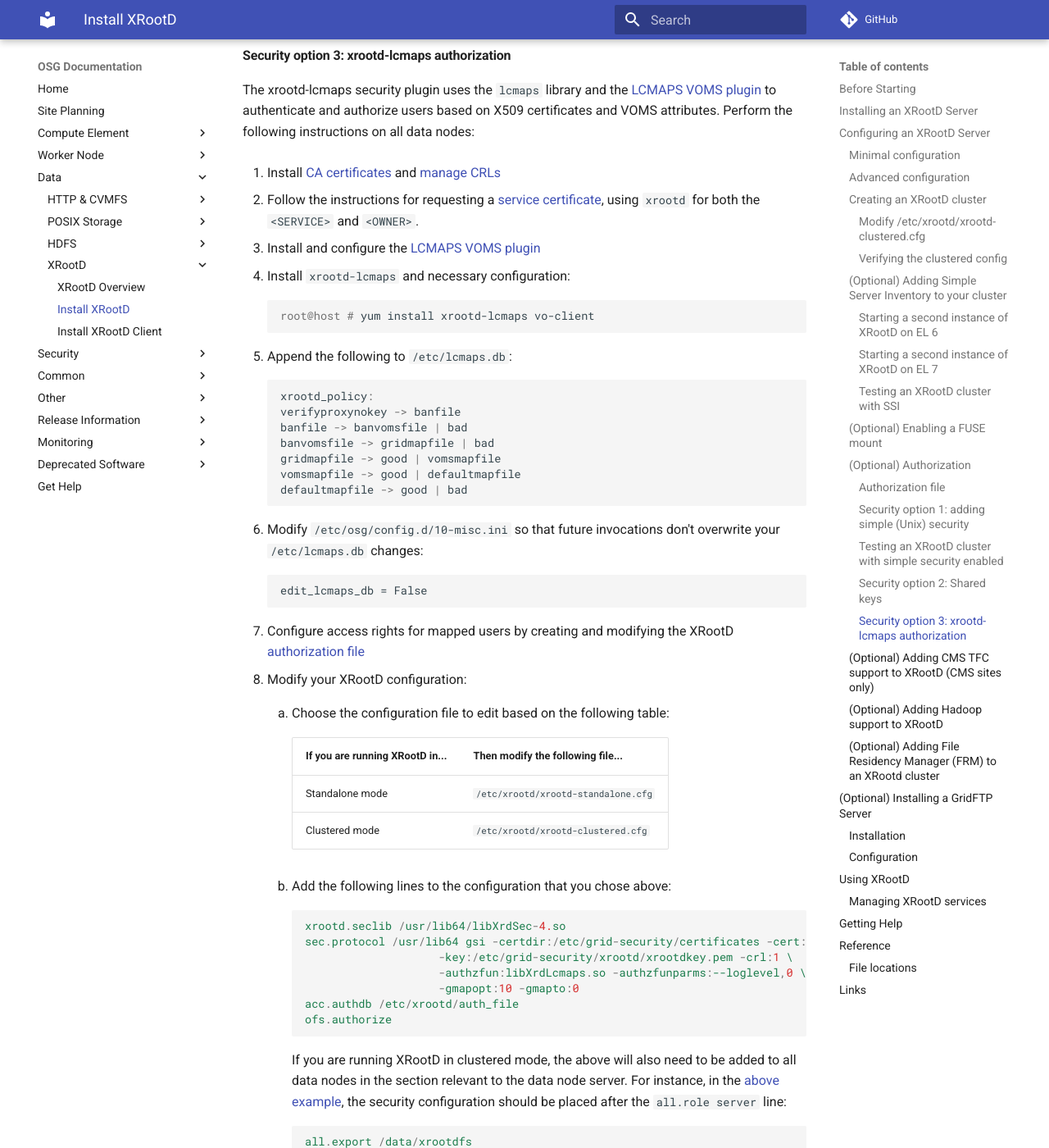
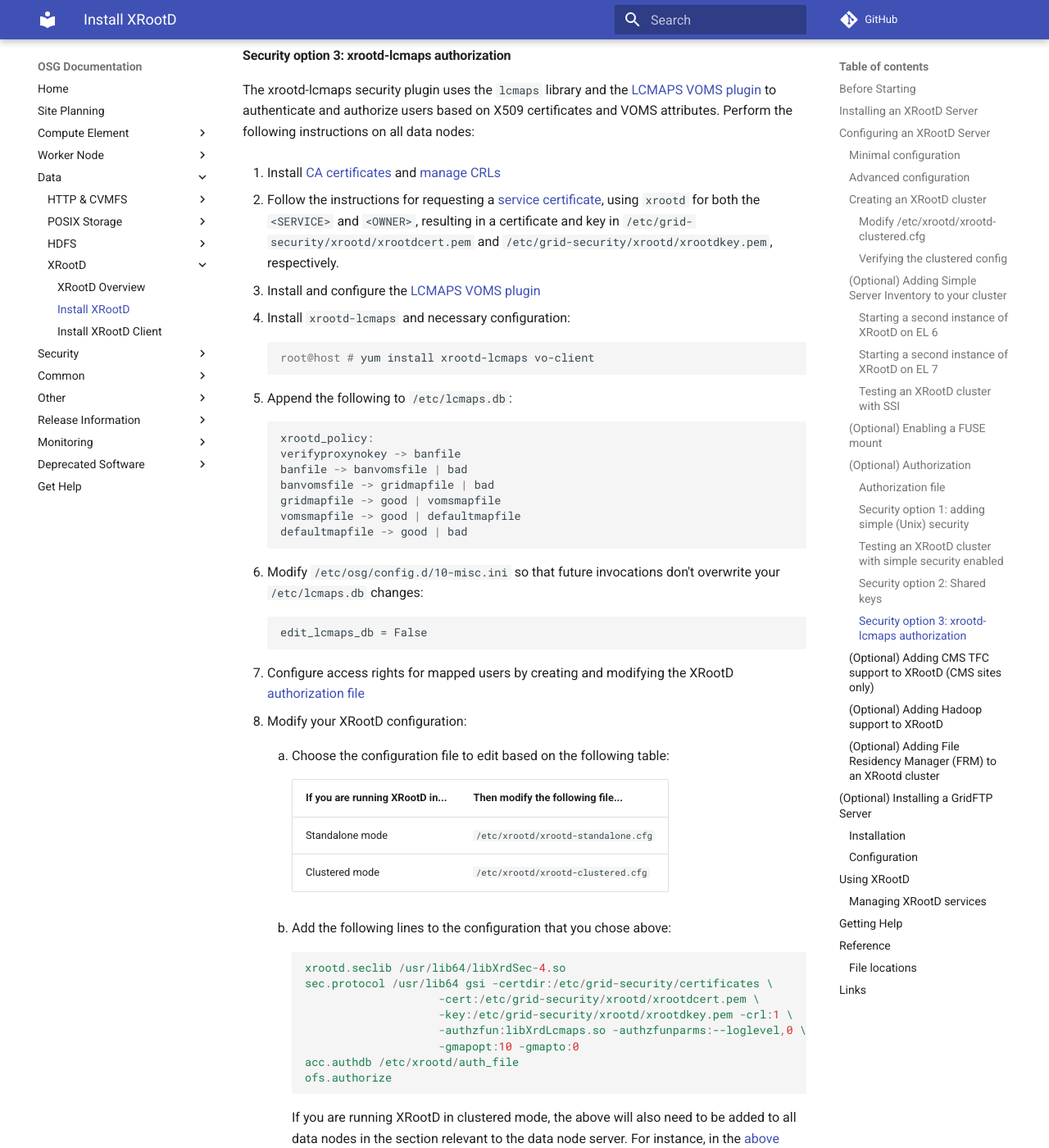
Before and after one commit to osg-htc/docs, an MkDocs documentation site: the page built from docs/data/install-xrootd.md, in a window 1280 px wide and 1400 px high, scrolled down 11252 px. Shown: the whole window at 82% size. Built offline with MkDocs 1.6.1 and Material for MkDocs 9.7.7, drawn with Linux system fonts in a browser that asks for light colours; comment, search, counter and statistics services are not loaded; old or Windows-style settings are respelled for this version of MkDocs; some of the changed text lies outside the part shown.

Commit message:
Address PR comments

```diff
--- a/docs/data/install-xrootd.md
+++ b/docs/data/install-xrootd.md
@@ -521,7 +521,8 @@
 1. Install [CA certificates](/common/ca#installing-ca-certificates) and [manage CRLs](/common/ca#installing-ca-certificates#managing-certificate-revocation-lists)
 
 1. Follow the instructions for requesting a [service certificate](/security/host-certs#requesting-and-installing-a-service-certificate),
-   using `xrootd` for both the `<SERVICE>` and `<OWNER>`.
+   using `xrootd` for both the `<SERVICE>` and `<OWNER>`, resulting in a certificate and key in `/etc/grid-security/xrootd/xrootdcert.pem`
+   and `/etc/grid-security/xrootd/xrootdkey.pem`, respectively.
 
 1. Install and configure the [LCMAPS VOMS plugin](/security/lcmaps-voms-authentication)
 
@@ -558,7 +559,8 @@
     1. Add the following lines to the configuration that you chose above:
 
             xrootd.seclib /usr/lib64/libXrdSec-4.so
-            sec.protocol /usr/lib64 gsi -certdir:/etc/grid-security/certificates -cert:/etc/grid-security/xrootd/xrootdcert.pem \
+            sec.protocol /usr/lib64 gsi -certdir:/etc/grid-security/certificates \
+                                -cert:/etc/grid-security/xrootd/xrootdcert.pem \
                                 -key:/etc/grid-security/xrootd/xrootdkey.pem -crl:1 \
                                 -authzfun:libXrdLcmaps.so -authzfunparms:--loglevel,0 \
                                 -gmapopt:10 -gmapto:0
@@ -584,7 +586,8 @@
 
                 %RED% # ENABLE_SECURITY_BEGIN
                 xrootd.seclib /usr/lib64/libXrdSec-4.so
-                sec.protocol /usr/lib64 gsi -certdir:/etc/grid-security/certificates -cert:/etc/grid-security/xrootd/xrootdcert.pem \
+                sec.protocol /usr/lib64 gsi -certdir:/etc/grid-security/certificates \
+                                    -cert:/etc/grid-security/xrootd/xrootdcert.pem \
                                     -key:/etc/grid-security/xrootd/xrootdkey.pem -crl:1 \
                                     -authzfun:libXrdLcmaps.so -authzfunparms:--loglevel,0 \
                                     -gmapopt:10 -gmapto:0
```
Also changed, not shown: other parts of docs/data/install-xrootd.md (+3 -1 lines), docs/security/host-certs.md (+2 -2 lines), docs/security/lcmaps-voms-authentication.md (+2 -1 lines).
